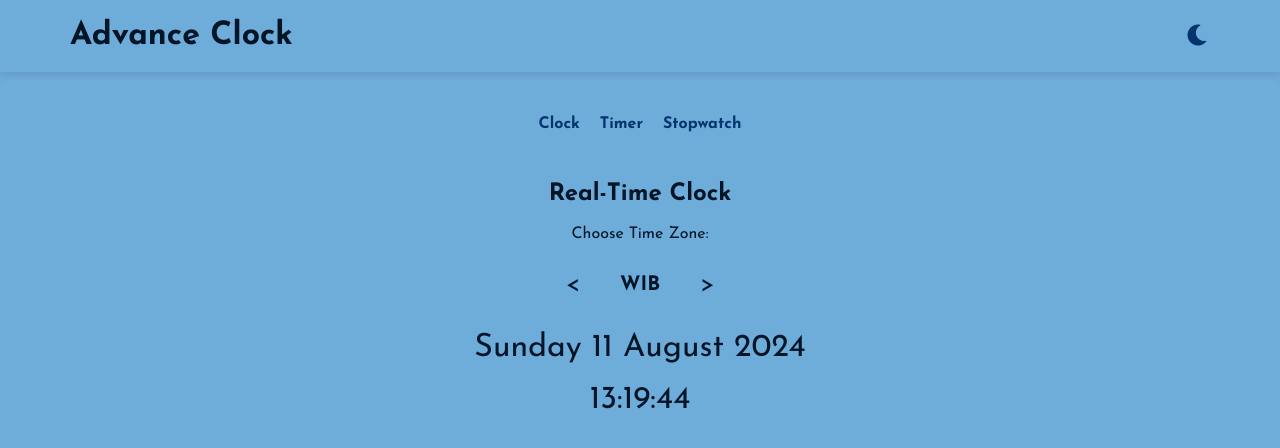
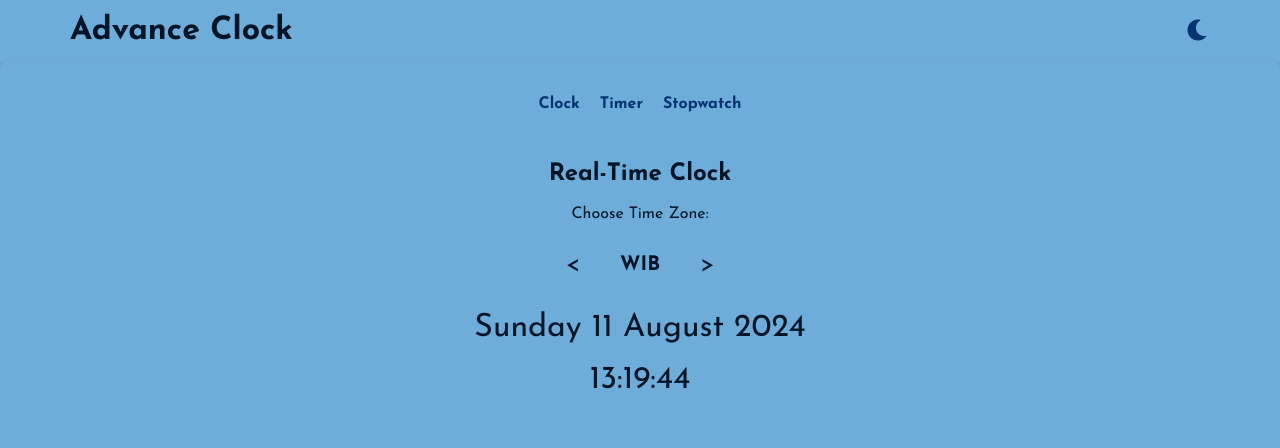
Before and after one commit to DevCoder-7/Advance-Clock-Group-11-BST-Schematics, a plain HTML site: page index.html in a window 1280 px wide. Drawn offline with Linux system fonts and the light colour scheme.

Commit message:
Update style.css

```diff
--- a/assets/css/style.css
+++ b/assets/css/style.css
@@ -49,7 +49,7 @@ header {
     justify-content: space-between;
     align-items: center;
     background: var(--background-color);
-    padding: 20px 50px;
+    padding: 15px 50px;
     box-shadow: 0 3px 7px rgba(0,0,0,0.1);
     z-index: 1000;
     box-sizing: border-box;
@@ -67,7 +67,7 @@ header h1 {
 
 /* Container Styles */
 section.container {
-    margin-top: 80px;
+    margin-top: 60px;
     text-align: center;
     position: fixed;
     background: var(--background-color);
```
